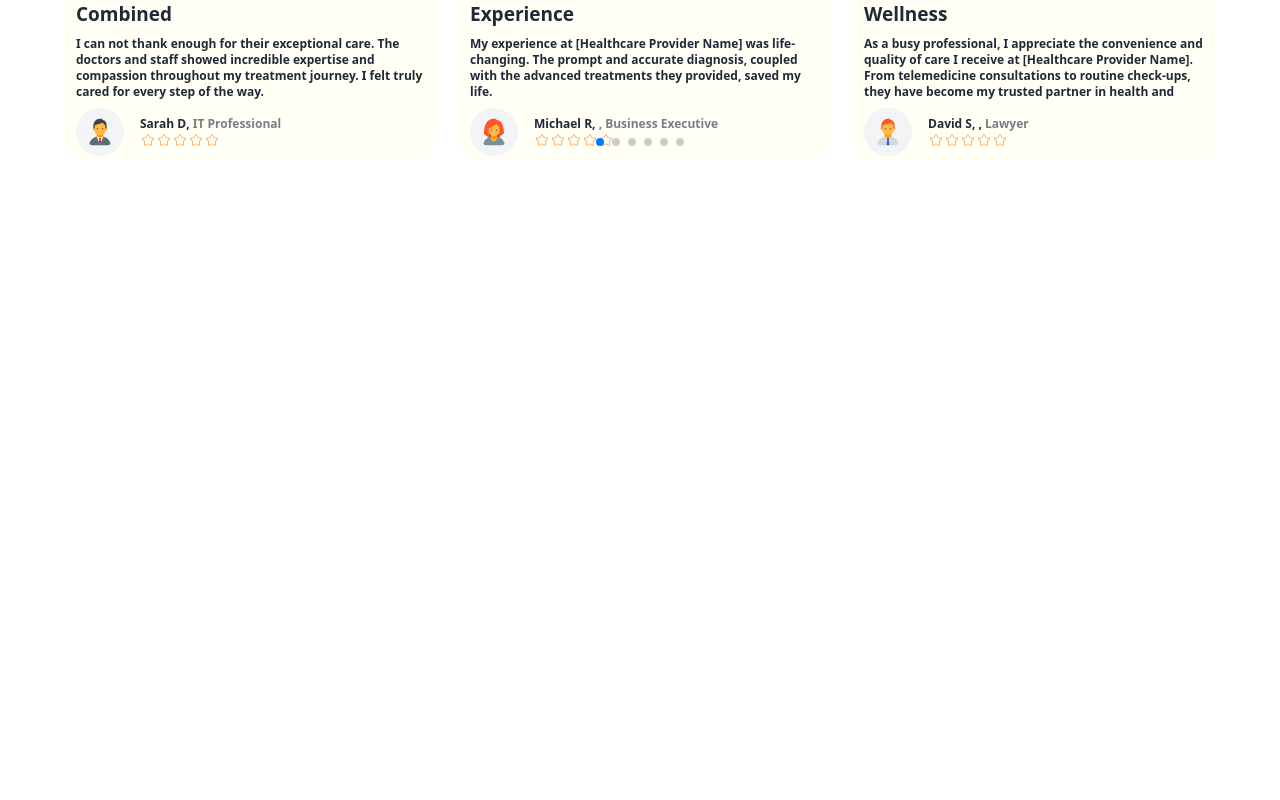
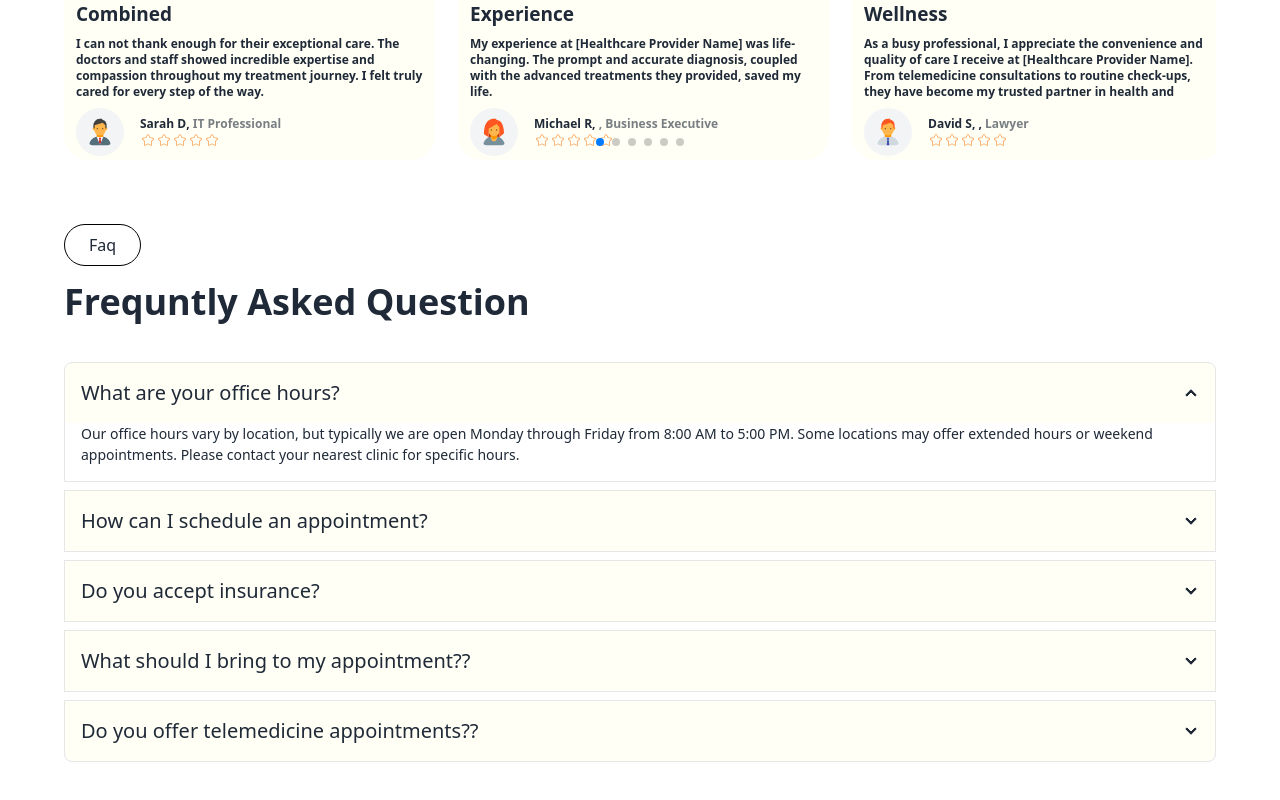
Before and after one commit to miasumon-ru/healthcare, a React (Vite) app: page / in a window 1280 px wide. Shown: the part 2776-3576 px from the top of the page. Before the commit the page ends 2984 px from the top, so only its background shows below. Built offline with nearby package versions, Linux system fonts and the light colour scheme.

Commit message:
faq section completed

```diff
--- /dev/null
+++ b/src/components/Faq/Faq.jsx
@@ -0,0 +1,59 @@
+
+
+const Faq = () => {
+    return (
+        <div className="my-16">
+
+
+            <div>
+                <p className="border w-[77px] rounded-3xl flex flex-col justify-center items-center border-black font-medium p-2 px-3"> Faq </p>
+                <h1 className="text-4xl font-semibold mt-4 mb-10"> Frequntly Asked Question </h1>
+            </div>
+
+            {/* accordian */}
+
+            <div className="join join-vertical w-full space-y-2">
+                <div className="collapse collapse-arrow join-item border-base-300 border bg-[#FFFFF5]">
+                    <input type="radio" name="my-accordion-4" defaultChecked />
+                    <div className="collapse-title text-xl font-medium"> What are your office hours?</div>
+                    <div className="collapse-content bg-white">
+                        <p className="text-[14px]">Our office hours vary by location, but typically we are open Monday through Friday from 8:00 AM to 5:00 PM. Some locations may offer extended hours or weekend appointments. Please contact your nearest clinic for specific hours.</p>
+                    </div>
+                </div>
+                <div className="collapse collapse-arrow join-item border-base-300 border bg-[#FFFFF5] rounded-3xl">
+                    <input type="radio" name="my-accordion-4" />
+                    <div className="collapse-title text-xl font-medium">How can I schedule an appointment?</div>
+                    <div className="collapse-content">
+                        <p> Content Coming </p>
+                    </div>
+                </div>
+
+                <div className="collapse collapse-arrow join-item border-base-300 border bg-[#FFFFF5]">
+                    <input type="radio" name="my-accordion-4" />
+                    <div className="collapse-title text-xl font-medium">Do you accept insurance?</div>
+                    <div className="collapse-content">
+                        <p>Content Coming</p>
+                    </div>
+                </div>
+                <div className="collapse collapse-arrow join-item border-base-300 border bg-[#FFFFF5]">
+                    <input type="radio" name="my-accordion-4" />
+                    <div className="collapse-title text-xl font-medium">What should I bring to my appointment??</div>
+                    <div className="collapse-content">
+                        <p>Content Coming</p>
+                    </div>
+                </div>
+                <div className="collapse collapse-arrow join-item border-base-300 border bg-[#FFFFF5]">
+                    <input type="radio" name="my-accordion-4" />
+                    <div className="collapse-title text-xl font-medium">Do you offer telemedicine appointments??</div>
+                    <div className="collapse-content">
+                        <p>Content Coming</p>
+                    </div>
+                </div>
+
+            </div>
+
+        </div>
+    );
+};
+
+export default Faq;
--- a/src/pages/Home/Home.jsx
+++ b/src/pages/Home/Home.jsx
@@ -1,4 +1,5 @@
 import Banner from "../../components/Banner/Banner";
+import Faq from "../../components/Faq/Faq";
 import HealthStats from "../../components/HealthStats/HealthStats";
 import Navbar from "../../components/Navbar/Navbar";
 import Service from "../../components/Navbar/Service";
@@ -16,6 +17,7 @@
             <WhoWeAre></WhoWeAre>
             <Service></Service>
             <Testimonial></Testimonial>
+            <Faq></Faq>
 
 
         </div>
```
